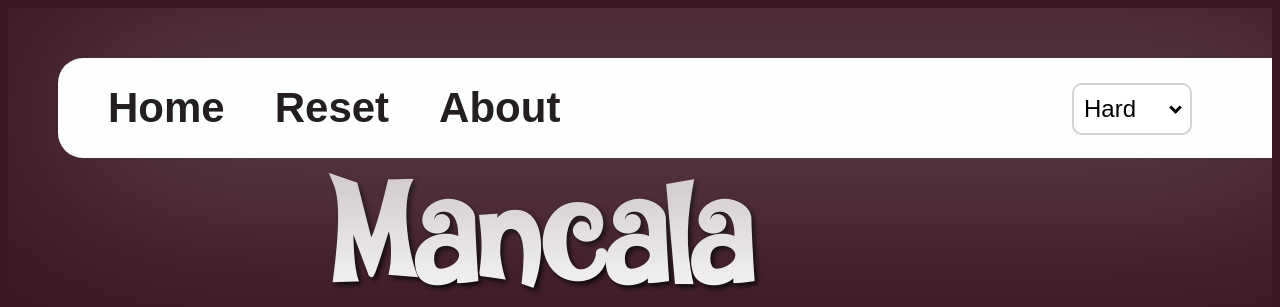
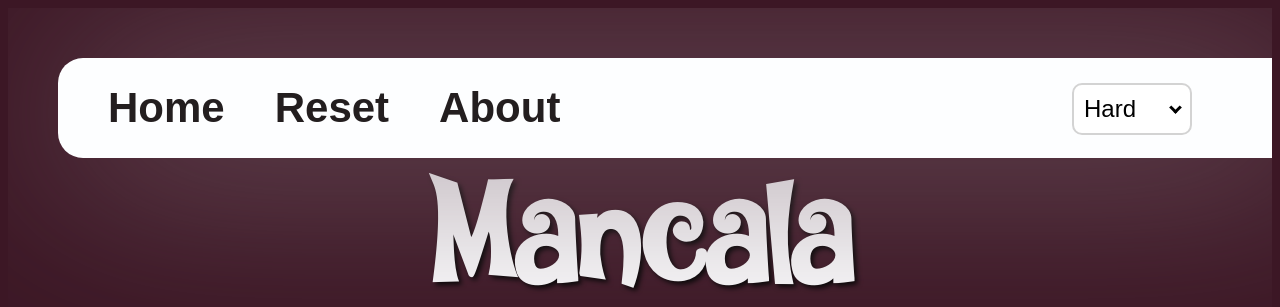
Before and after one commit to lucianmusat/mancala, a FastAPI app: template templates/index.html in a window 1280 px wide. Shown: the top 307 px of the page. Run offline with FastAPI, Linux system fonts and the light colour scheme; the template is opened without the code that fills it, so the values that code supplies are empty; parts of the project's set-up code (start-up, migrations or seed data) failed here and were passed over.

Commit message:
Minor frontend tweaks

```diff
--- a/static/style.css
+++ b/static/style.css
@@ -3,11 +3,9 @@
 }
 
 #container {
-    width: 100%;
-    margin: auto;
-    /* padding: 20px; */
     overflow: hidden;
     text-align: center;
+    position: relative;
 }
 
 #top-menu {
@@ -111,13 +109,15 @@
     src: url('dk_jambo.otf') format('truetype');
   }
 
-.main-title {
+#main-title {
+    display: inline-block;
     text-align: center;
     font-size: 128px;
     font-family: 'dk_jambo-regular', sans-serif;
     font-weight: bold;
     color: #FDFEFF;
     text-shadow: 3px 3px 5px #000;
+    margin-left: 200px; /* Size of the top right dropdown menu */
 }
 
 #main-board {
--- a/templates/index.html
+++ b/templates/index.html
@@ -21,7 +21,8 @@
             </div>
         </div>
 
-        <div class="main-title">Mancala</div>
+        <div id="main-title">Mancala</div>
+        <br /><br/>
 
         <div id="main-board">
 
@@ -51,6 +52,7 @@
 
         </div>
         <br />
+
         <div id="status">
             {% if winner >= 0 %}<p class="neonText">Player {{ winner + 1 }} wins!</p>{% endif %}
         </div>
```
